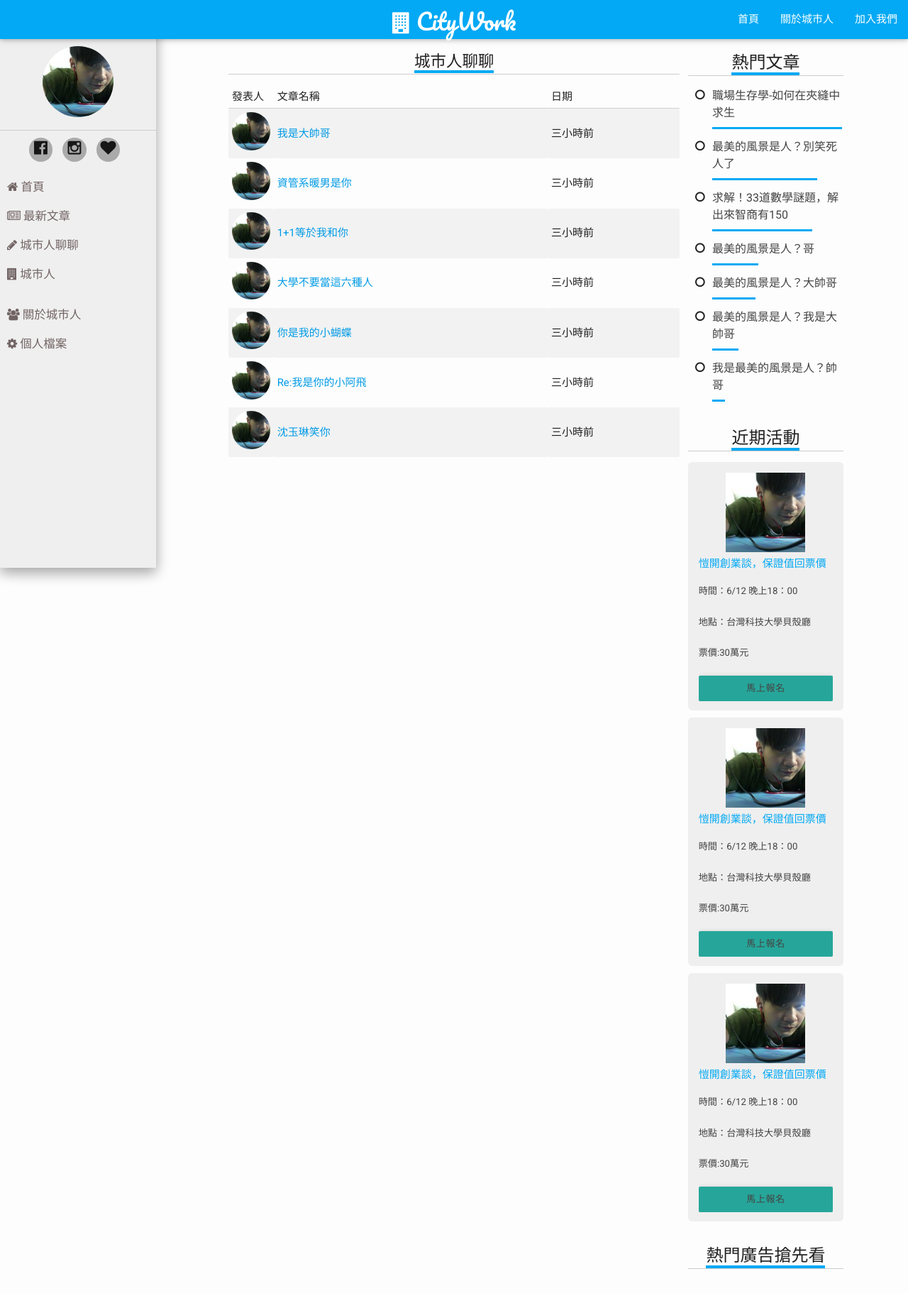
After one commit to NTUST/Team-1, a PHP site: page /talk.html in a window 1280 px wide. The commit adds this page. Shown: the whole page at 71% size. Run offline with PHP 8.4, Linux system fonts and the light colour scheme; lists and menus that the app fills with data are empty.

Commit message:
final version

```diff
--- a/materialize/css/component/tag.css
+++ b/materialize/css/component/tag.css
@@ -1,4 +1,8 @@
 @import url(http://fonts.googleapis.com/css?family=Roboto:400,500,700,700italic,300);
+/*---these colors are used to specil area---*/
+.color-white {
+  color: #ddd; }
+
 .bg-color {
   background-color: #0288d1 !important; }
   .bg-color:hover {
--- a/materialize/css/layout.css
+++ b/materialize/css/layout.css
@@ -1,6 +1,10 @@
 @charset "UTF-8";
 @import url(http://fonts.googleapis.com/css?family=Roboto:400,500,700,700italic,300);
+/*---these colors are used to specil area---*/
 @import url(http://fonts.googleapis.com/css?family=Pacifico);
+.color-white {
+  color: #ddd; }
+
 .l-menu-content li:hover, .futher-box a:hover {
   background-color: #ddd; }
 
@@ -745,8 +749,11 @@ h1, h2, h3, h4, h5, h6, .article-card h1, .article-card h2, .article-card h3, .a
   border-radius: 6px;
   -moz-border-radius: 6px;
   -webkit-border-radius: 6px;
-  height: 325px;
+  height: 350px;
   background-color: #efefef; }
+  @media screen and (max-width: 663px) {
+    .k-card, .quote-card, .footer-card, .article-card, .author-card, .city-card {
+      height: 300px; } }
 
 .quote-card-img:hover, .l-menu .user-info-img img:hover {
   -webkit-transform: scale(1.1);
@@ -860,7 +867,7 @@ blockquote {
   background-color: #efefef;
   border-left: 4px solid #6cf; }
 
-/*---ArticleCard---*/
+/*---$ArticleCard---*/
 .article-card {
   height: 300px;
   font-size: 12px;
@@ -878,6 +885,9 @@ blockquote {
     font-size: 1.5em; }
   .article-card h5 {
     font-size: 1.5em; }
+  @media screen and (max-width: 663px) {
+    .article-card {
+      font-size: 14px; } }
   .article-card:hover {
     box-shadow: 1px 0 0 0.5px #0768F2, 0 1px 0 0.5px #0768F2, 0 0 1px 0.5px #0768F2, 0 0 0 0.5px #0768F2; }
   .article-card-img {
@@ -925,7 +935,23 @@ blockquote {
     .article-card .favorite i {
       font-size: 1em; }
 
-/*---AuthorCard---*/
+/*---$h-Card---*/
+.color1 {
+  background-color: #8ee3f5; }
+
+.color2 {
+  background-color: #70cad1; }
+
+.color3 {
+  background-color: #6b6bea; }
+
+.color4 {
+  background-color: #3e517a; }
+
+.color5 {
+  background-color: #b08ea2; }
+
+/*---$AuthorCard---*/
 .author-card {
   height: auto;
   color: #444; }
@@ -967,8 +993,8 @@ blockquote {
   -moz-border-radius: 50%;
   -webkit-border-radius: 50%; }
 
-/*---Pagination---*/
-/*--- pagination --- */
+/*---$Pagination---*/
+/*---$ pagination --- */
 .pagination {
   display: block;
   margin: 80px auto;
@@ -1283,17 +1309,36 @@ blockquote {
     .auto-height {
       height: auto !important; } }
 
+.talk-table td, .talk-table th {
+  padding: 5px;
+  font-weight: normal; }
+.talk-table th:first-child {
+  width: 10%; }
+  @media screen and (max-width: 663px) {
+    .talk-table th:first-child {
+      width: 30%; } }
+.talk-table img {
+  max-width: 100%;
+  height: 30%;
+  border-radius: 50%;
+  -moz-border-radius: 50%;
+  -webkit-border-radius: 50%; }
+
+.modal-width {
+  width: 70%;
+  max-height: 90%; }
+
 /****************
 	Slider
 *****************/
 .slider {
   width: 100%;
-  height: 300px;
+  height: 400px;
   position: relative;
   overflow: hidden; }
   @media screen and (max-width: 600px) {
     .slider {
-      height: 200px; } }
+      height: 300px; } }
   .slider .list {
     padding: 0;
     margin: 0;
--- a/materialize/scss/component/_cards.scss
+++ b/materialize/scss/component/_cards.scss
@@ -12,7 +12,10 @@
 	padding:15px;
 	margin-bottom: 10px;
 	@include border-radius(6px);
-	height:325px;
+	height:350px;
+	@media screen and (max-width:663px) {
+		height:300px;
+	}
 	background-color:$card-color;
 }
 %hover-scale{
@@ -159,7 +162,7 @@ blockquote{
 			border-left:4px solid #6cf;
 		}
 
-/*---ArticleCard---*/
+/*---$ArticleCard---*/
 .article-card{
 	@for $i from 1 through 6 {
 		h#{$i}{
@@ -173,6 +176,9 @@ blockquote{
 	@extend %card-border;
 	height:300px;
 	font-size:12px;
+	@media screen and (max-width: 663px) {
+		font-size:14px;
+	}
 	overflow: hidden;
 	transition:0.3s all ease;
 	&:hover{
@@ -241,7 +247,25 @@ blockquote{
 
 }
 
-/*---AuthorCard---*/
+/*---$h-Card---*/
+
+.color1{
+	background-color: $color1;
+}
+.color2{
+	background-color: $color2;
+}
+.color3{
+	background-color: $color3;
+}
+.color4{
+	background-color: $color4;
+}
+.color5{
+	background-color: $color5;
+}
+
+/*---$AuthorCard---*/
 .author-card{
 	@extend %k-card;
 	height:auto;
@@ -286,7 +310,7 @@ blockquote{
 }
 
 
-/*---Pagination---*/
+/*---$Pagination---*/
 
 @mixin border-radius($radius) {
 	border-radius: 		$radius;
@@ -294,7 +318,7 @@ blockquote{
   -webkit-border-radius:$radius;
 }
 
-/*--- pagination --- */
+/*---$ pagination --- */
 
 .pagination{
 	display: block;
--- a/materialize/scss/component/_variable.scss
+++ b/materialize/scss/component/_variable.scss
@@ -13,6 +13,19 @@ $main-color           : #03a9f4;
 $card-color           :#efefef;
 $card-blue            :cornflowerblue;
 
+
+/*---these colors are used to specil area---*/
+$color1: #8ee3f5;
+$color2: #70cad1;
+$color3: #6b6bea;
+$color4: #3e517a;
+$color5: #b08ea2;
+
+$color-white:#ddd;
+
+.color-white{
+	color:$color-white;
+}
 // Typography
 $line-height          : 1.9em;
 $global-font-size     : 16px;
--- a/materialize/scss/layout.scss
+++ b/materialize/scss/layout.scss
@@ -237,7 +237,29 @@
 	}
 }
 
+.talk-table{
+	td,th{
+		padding:5px;
+		font-weight: normal;
+	}
+	th:first-child{
+		width:10%;
+		@media screen and (max-width: 663px) {
+			width:30%;
+		}
+	}
 
+	img{
+		max-width: 100%;
+		height:30%;
+		@include border-radius(50%);
+	}
+}
+
+.modal-width{
+	width:70%;
+	max-height:90%;
+}
 
 
 /****************
@@ -246,9 +268,9 @@
 
 .slider {
 	width: 100%;
-	height: 300px;
+	height: 400px;
 	@media screen and (max-width: 600px) {
-	    height:200px;
+	    height:300px;
 	}
 	position: relative;
 	overflow: hidden;
--- /dev/null
+++ b/materialize/talk.html
@@ -0,0 +1,268 @@
+<!DOCTYPE html>
+<html lang="en">
+
+<head>
+    <meta charset="UTF-8">
+    <meta name="viewport" content="width=device-width, initial-scale=1.0">
+    <title>城市人聊聊|城市人</title>
+    <link rel="Shortcut Icon" href="img/citywork.ico">
+    <link rel="stylesheet" href="css/materialize.css">
+    <link rel="stylesheet" href="css/style.css">
+    <link rel="stylesheet" href="css/font-awesome.css">
+    <script src="js/jquery.min.js"></script>
+    <script src="js/materialize.min.js"></script>
+    <script src="js/slider.js"></script>
+    <script src="js/fadein.js"></script>
+    <script>
+        $(function(){
+            $("#gotop").click(function(){
+                jQuery("html,body").animate({scrollTop:0}, 1000);
+            });
+            $(window).scroll(function(){
+                if($(this).scrollTop() > 300){
+                    $("#gotop").fadeIn("fast");
+                }
+                else{
+                    $("#gotop").stop().fadeOut("fast");
+                }
+            });
+        });
+    </script>
+    <script>
+        $(document).ready(function(){
+    // the "href" attribute of .modal-trigger must specify the modal ID that wants to be triggered
+            $('.modal-trigger').leanModal();
+        });
+    </script>
+</head>
+
+<body>
+    <div class="fullpage">
+        <a id="gotop" class="btn-floating btn-large waves-effect waves-light"><i class="fa fa-arrow-up"></i></a>
+        <header class="kai-header">
+            <nav>
+                <div class="nav-wrapper">
+                    <a href="index.html" class="brand-logo center logo-box"><span><i class="fa fa-building fa-2x"></i> CityWork</span></a>
+                    <ul class="right hide-on-small-only">
+                        <li><a href="index.html">首頁</a></li>
+                        <li><a href="author.html">關於城市人</a></li>
+                        <li><a href="homework.html">加入我們</a></li>
+                        <li><input type="checkbox" class="openmenu"></li>
+                    </ul>
+                    <ul class="left">
+                        <li>
+                            <a href="#" id="open-menu" class="btn bg-color cmn-toggle-switch cmn-toggle-switch__htla active hide-on-large-only">
+                                <span>toggle menu</span>
+                            </a>
+                        </li>
+                    </ul>
+
+                </div>
+            </nav>
+        </header>
+        <div class="l-menu hide-on-small-only z-depth-2 animated fadeInLeft">
+            <div id="1" class="user-info">
+                <div class="user-info-img">
+                    <a href=""><img src="profile.jpg" alt=""></a>
+                </div>
+                <ul class="media-link">
+                    <li><a href="#"><i class="fa fa-facebook-official fa-lg"></i></a></li>
+                    <li><a href="#"><i class="fa fa-instagram fa-lg"></i></a></li>
+                    <li><a href="#" title="收藏文章"><i class="fa fa-heart fa-lg"></i></a></li>
+                </ul>
+            </div>
+            <ul class="l-menu-content">
+                <li><a href="index.html"><i class="fa fa-home"></i> 首頁</a></li>
+                <li><a href="articlelist.html"><i class="fa fa-newspaper-o"></i> 最新文章</a></li>
+                <li><a href="talk.html"><i class="fa fa-pencil"></i> 城市人聊聊</a></li>
+                <li><a href="citywork.html"><i class="fa fa-building "></i> 城市人</a></li>
+            </ul>
+            <ul class="l-menu-content">
+                <li><a href="author.html"><i class="fa fa-users"></i> 關於城市人</a></li>
+                <li><a href="profile.html"><i class="fa fa-cog"></i> 個人檔案</a></li>
+            </ul>
+        </div>
+
+        <div class="main-container">
+            <div class="container">
+                <div class="row">
+                    <div class="col s12 m9 l9">
+                        <div class="heading"><span class="title">城市人聊聊</span></div>
+                        <table class="striped talk-table">
+                            <thead>
+                                <tr>
+                                  <th>發表人</th>
+                                  <th>文章名稱</th>
+                                  <th>日期</th>
+                                </tr>
+                            </thead>
+                            <tbody>
+                                <tr>
+                                    <th><img src="profile.jpg" alt=""></th>
+                                    <th><a href="#2" class="modal-trigger">我是大帥哥</a></th>
+                                    <th>三小時前</th>
+                                </tr>
+                                <tr>
+                                    <th><img src="profile.jpg" alt=""></th>
+                                    <th><a href="#2" class="modal-trigger">資管系暖男是你</a></th>
+                                    <th>三小時前</th>
+                                </tr>
+
+                                <tr>
+                                    <th><img src="profile.jpg" alt=""></th>
+                                    <th><a href="#2" class="modal-trigger">1+1等於我和你</a></th>
+                                    <th>三小時前</th>
+                                </tr>
+                                <tr>
+                                    <th><img src="profile.jpg" alt=""></th>
+                                    <th><a href="#2" class="modal-trigger">大學不要當這六種人</a></th>
+                                    <th>三小時前</th>
+                                </tr>
+                                <tr>
+                                    <th><img src="profile.jpg" alt=""></th>
+                                    <th><a href="#2" class="modal-trigger">你是我的小蝴蝶</a></th>
+                                    <th>三小時前</th>
+                                </tr>
+                                <tr>
+                                    <th><img src="profile.jpg" alt=""></th>
+                                    <th><a href="#2" class="modal-trigger">Re:我是你的小阿飛</a></th>
+                                    <th>三小時前</th>
+                                </tr>
+                                <tr>
+                                    <th><img src="profile.jpg" alt=""></th>
+                                    <th><a href="#2" class="modal-trigger">沈玉琳笑你</a></th>
+                                    <th>三小時前</th>
+                                </tr>
+
+                            </tbody>
+                        </table>
+                    </div>
+                    <div class="futher-box col s12 m3 l3">
+                    <div class="row">
+                        <div class="heading"><span class="title">熱門文章</span></div>
+                        <ul class="fa-ul">
+                            <li><i class="fa-li fa fa-circle-o"></i><a href="">職場生存學-如何在夾縫中求生</a><hr style="width:99%"></li>
+                            <li><i class="fa-li fa fa-circle-o"></i><a href="">最美的風景是人？別笑死人了</a><hr style="width:80%"></li>
+                            <li><i class="fa-li fa fa-circle-o"></i><a href="">求解！33道數學謎題，解出來智商有150</a><hr style="width:76%"></li>
+                            <li><i class="fa-li fa fa-circle-o"></i><a href="">最美的風景是人？哥</a><hr style="width:35%"></li>
+                            <li><i class="fa-li fa fa-circle-o"></i><a href="">最美的風景是人？大帥哥</a><hr style="width:33%"></li>
+                            <li><i class="fa-li fa fa-circle-o"></i><a href="">最美的風景是人？我是大帥哥</a><hr style="width:20%"></li>
+                            <li><i class="fa-li fa fa-circle-o"></i><a href="">我是最美的風景是人？帥哥</a><hr style="width:10%"></li>
+                        </ul>
+                    </div>
+                    <div class="row">
+                        <div class="heading"><span class="title">近期活動</span></div>
+                        <div class="k-card">
+                            <div class="k-card-img">
+                                <img src="profile.jpg" alt="">
+                            </div>
+                            <div class="k-card-title">
+                                <h6>愷開創業談，保證值回票價</h6>
+                            </div>
+                            <div class="k-card-content">
+                                <ul class="list-item-dot">
+                                    <li>時間：6/12 晚上18：00</li>
+                                    <li>地點：台灣科技大學貝殼廳</li>
+                                    <li>票價:30萬元</li>
+                                </ul>
+                                <a href="" class="btn">馬上報名</a>
+
+                            </div>
+                        </div>
+                        <div class="k-card">
+                            <div class="k-card-img">
+                                <img src="profile.jpg" alt="">
+                            </div>
+                            <div class="k-card-title">
+                                <h6>愷開創業談，保證值回票價</h6>
+                            </div>
+                            <div class="k-card-content">
+                                <ul class="list-item-dot">
+                                    <li>時間：6/12 晚上18：00</li>
+                                    <li>地點：台灣科技大學貝殼廳</li>
+                                    <li>票價:30萬元</li>
+                                </ul>
+                                <a href="" class="btn">馬上報名</a>
+
+                            </div>
+                        </div>
+                        <div class="k-card">
+                            <div class="k-card-img">
+                                <img src="profile.jpg" alt="">
+                            </div>
+                            <div class="k-card-title">
+                                <h6>愷開創業談，保證值回票價</h6>
+                            </div>
+                            <div class="k-card-content">
+                                <ul class="list-item-dot">
+                                    <li>時間：6/12 晚上18：00</li>
+                                    <li>地點：台灣科技大學貝殼廳</li>
+                                    <li>票價:30萬元</li>
+                                </ul>
+                                <a href="" class="btn">馬上報名</a>
+
+                            </div>
+                        </div>
+                    </div>
+                    <div class="row">
+                        <div class="heading"><span class="title">熱門廣告搶先看</span></div>
+                    </div>
+                </div>
+                </div>
+            </div>
+        </div>
+        <div id="2" class="modal modal-width">
+            <div class="modal-content">
+                <h5>大帥哥是你</h5>
+                <div class="article-content">
+                  <p>
+                    安安你好我是大帥哥
+                  </p>
+                  <p>
+                    我與閃光是同系同班同學
+                    原本我們兩人並沒有特別的交集
+                    直到妳開始慢慢靠近我接近我
+                    我們才有些許的熟悉
+                    相處幾個禮拜（小曖昧）之後
+                    覺得妳是個不錯的女孩
+                    個性活潑（非常）可愛可愛（傻傻）的
+                    然後從朋友得知妳是喜歡我的
+                    我考慮了一下決定向你表白
+                    妳最後是答應了。
+                  </p>
+                  <p>
+                      在一起的日子，
+                    每天真的都很幸福
+                    打打鬧鬧，互相陪伴
+                    晚上有空閒也會小約會一下
+                    身旁有妳真好。
+                  </p>
+                  <p>
+                      直到上禮拜，
+                        妳突然一直跟我說妳的不是（缺點）
+                        乖～我們都要成為更好的人呀
+                        更何況每個人都有缺點的
+                        而妳一直不斷的說妳是壞女人之類的話
+                        我也當然一直安撫妳...
+                  </p>
+                  <p>
+                      講話不理 賴不回也不讀 簡訊不回 電話不接 看到我就想躲 逃開
+                        我緊握妳的雙手而妳死命的要掙脫
+                        怕用痛妳，最後當然是鬆開了
+                        我試過各種各種方法去跟你溝通
+                        但都無效，妳始終不願意理我
+                        詢問妳的好朋友，室友 大家也都不知道妳怎麼了
+                  </p>
+                  <p>
+                      一天兩天這樣過了好幾天...
+                        親愛的，我們好久沒講話了
+                    親愛的，身旁沒有妳的日子很痛苦
+                親愛的，我很害怕妳不要我了
+                        親愛的，我想知道妳怎麼了發生什麼事了
+                        親愛的，回到我身邊好嗎
+                  </p>
+                </div>
+            </div>
+        </div>
+    </div>
+</body>
```
Also changed, not shown: materialize/article.html (+5 -6 lines), materialize/articlelist.html (+31 -13 lines), materialize/author.html (+9 -18 lines), materialize/citywork.html (+4 -16 lines), materialize/homework.html (+109 -20 lines), materialize/index.html (+7 -20 lines), materialize/profile.html (+7 -20 lines), materialize/img/Taipei101.jpg (added), materialize/img/citywork.ico (added), materialize/img/in_icon3_active.png (added), 2 other files.
